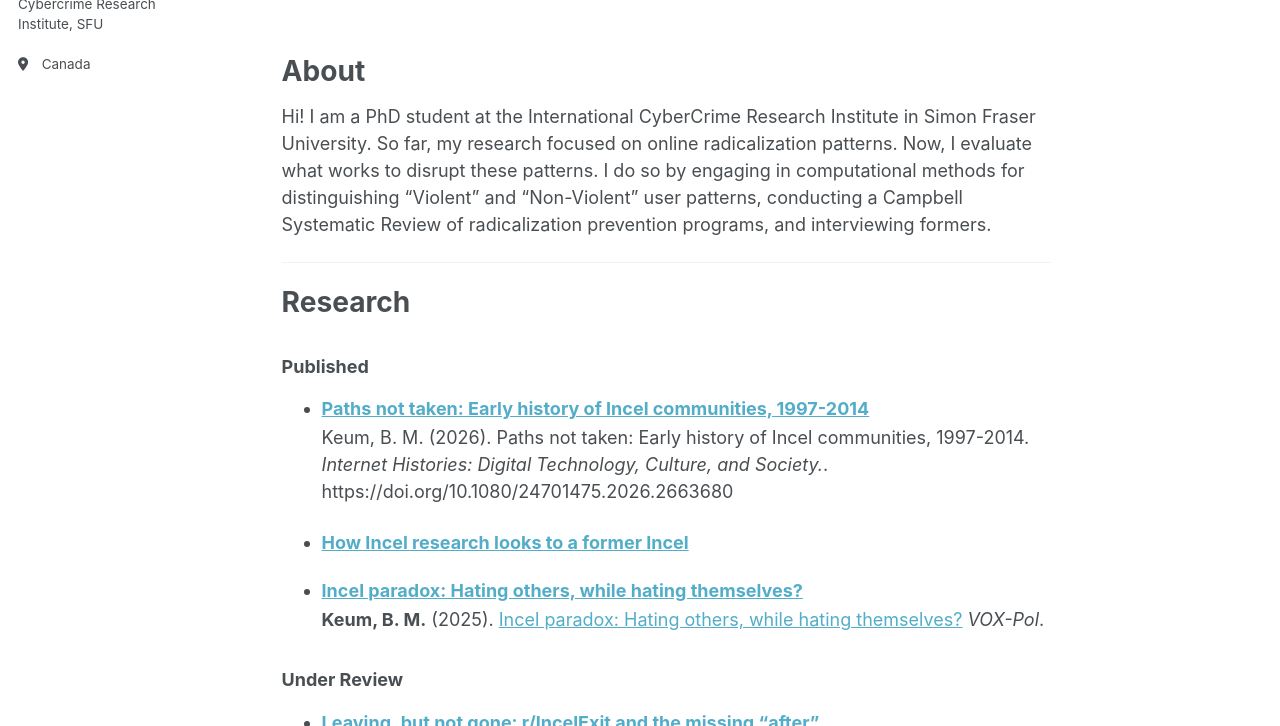
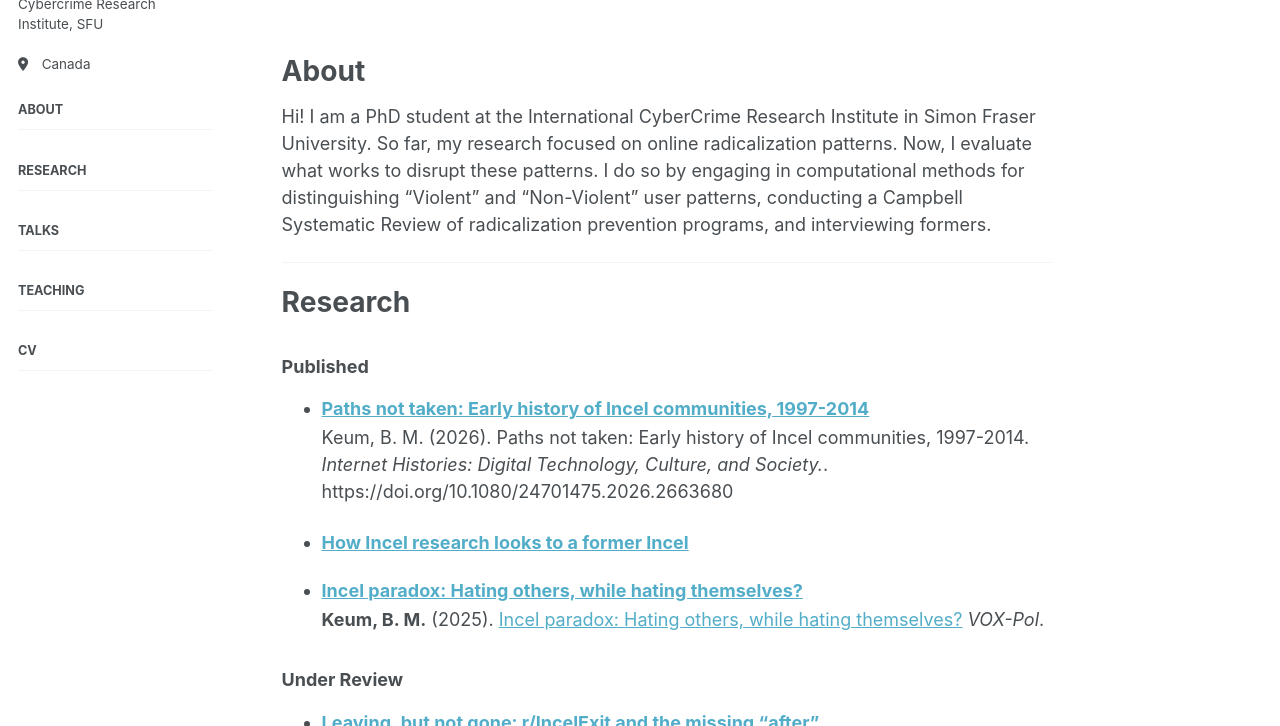
Before and after one commit to bomin-keum/bomin-keum.github.io, a Jekyll site: the page built from index.md, in a window 1280 px wide and 900 px high, cut to the strip 174-900 px from the top of the window. Built offline with Jekyll 4.4.1, drawn with Linux system fonts in a browser that asks for light colours; a script bundle is joined from its source files by our own code; library files that are not in the unit come from our copies; some of the changed lines change nothing that is shown.

Commit message:
Add default layout settings for pages

```diff
--- a/_config.yml
+++ b/_config.yml
@@ -51,3 +51,14 @@ collections:
   publications:
     output: true
     permalink: /:collection/:path/
+
+#force theme
+defaults:
+  - scope:
+      path: ""
+      type: "pages"
+    values:
+      layout: "single"
+      author_profile: true
+      sidebar:
+        nav: "main"
```
